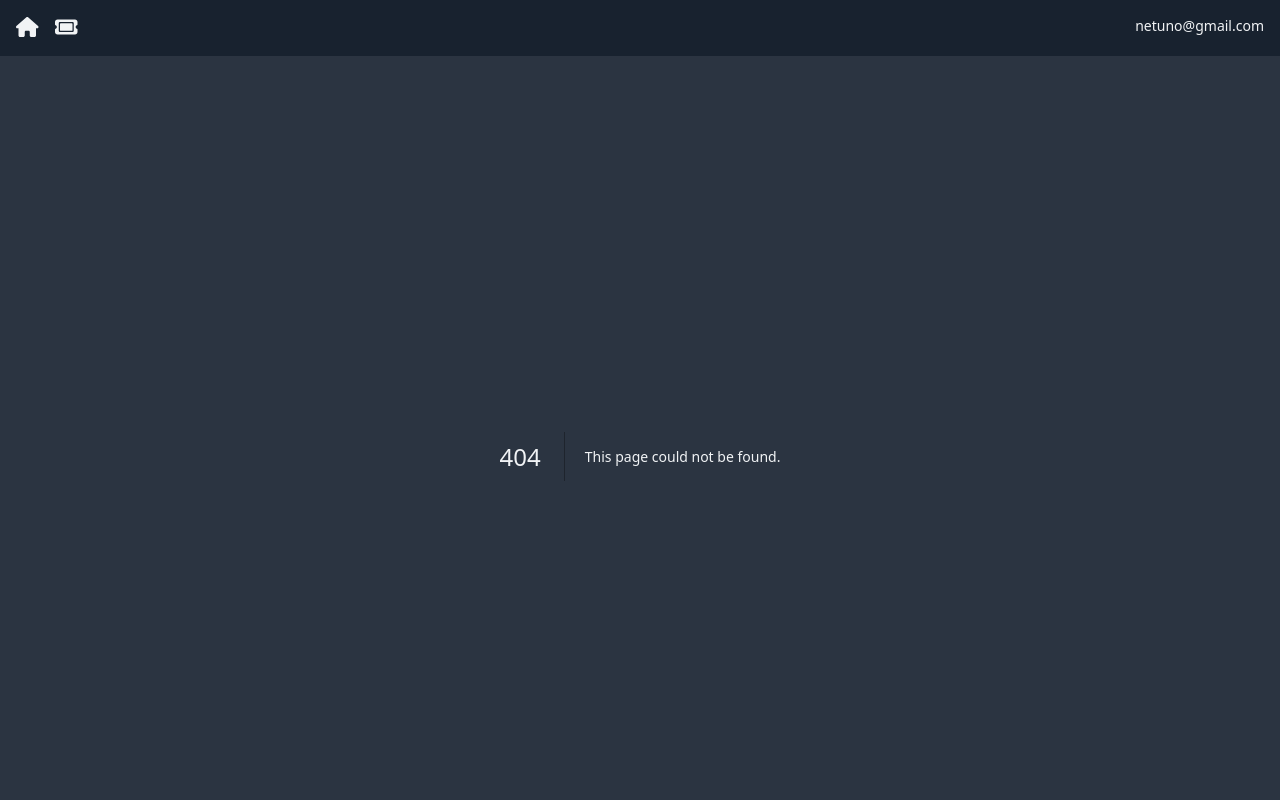
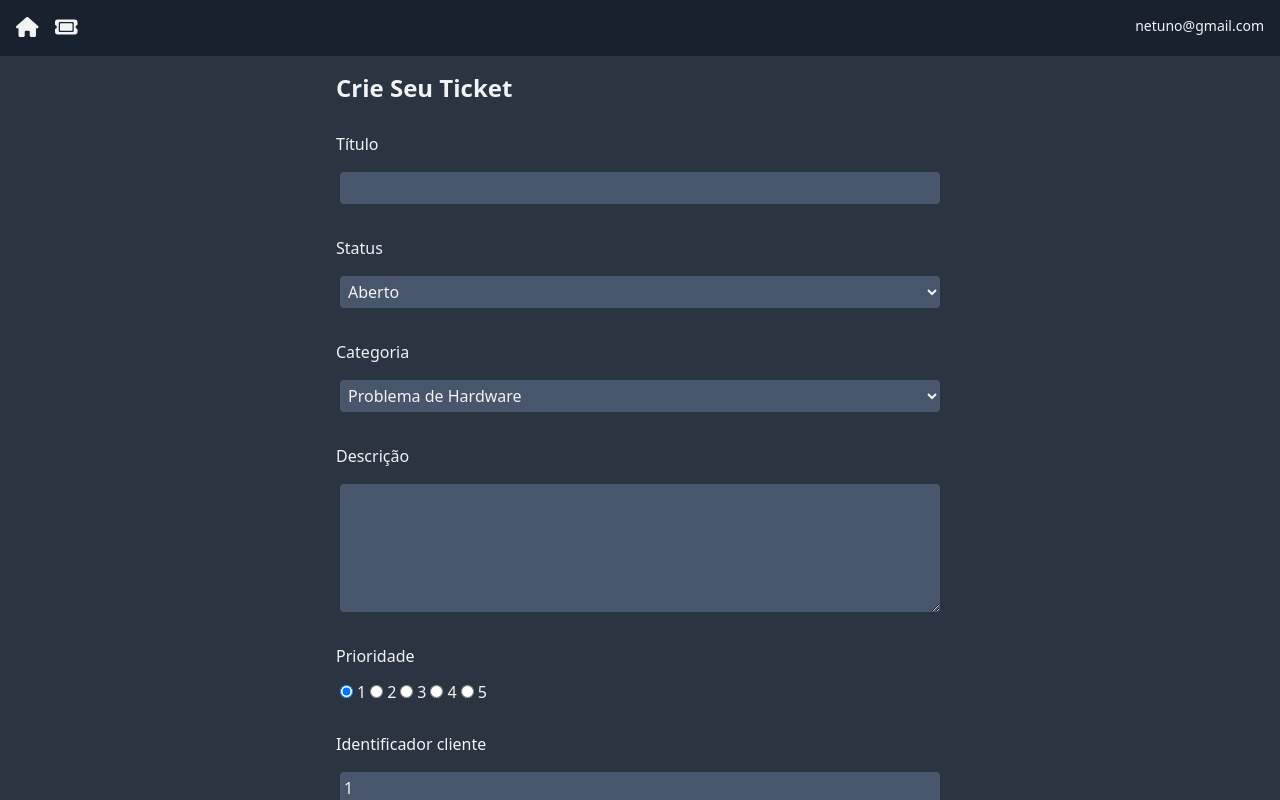
Before and after one commit to PedroXIX/Front-end, a Next.js app in the folder ticket-hidrometro-app/: page /TicketPage/new in a window 1280 px wide. Before the commit this address had no page. Built offline with nearby package versions, Linux system fonts and the light colour scheme.

Commit message:
Endereco da pagina de criacao corrigido

```diff
--- /dev/null
+++ b/ticket-hidrometro-app/src/app/TicketPage/new/page.jsx
@@ -0,0 +1,9 @@
+import TicketForm from "@/app/components/TicketForm"
+
+const TicketPage = () => {
+  return (
+    <TicketForm />
+  )
+}
+
+export default TicketPage
```
Also changed, not shown: ticket-hidrometro-app/tsconfig.json (+4 -12 lines).
